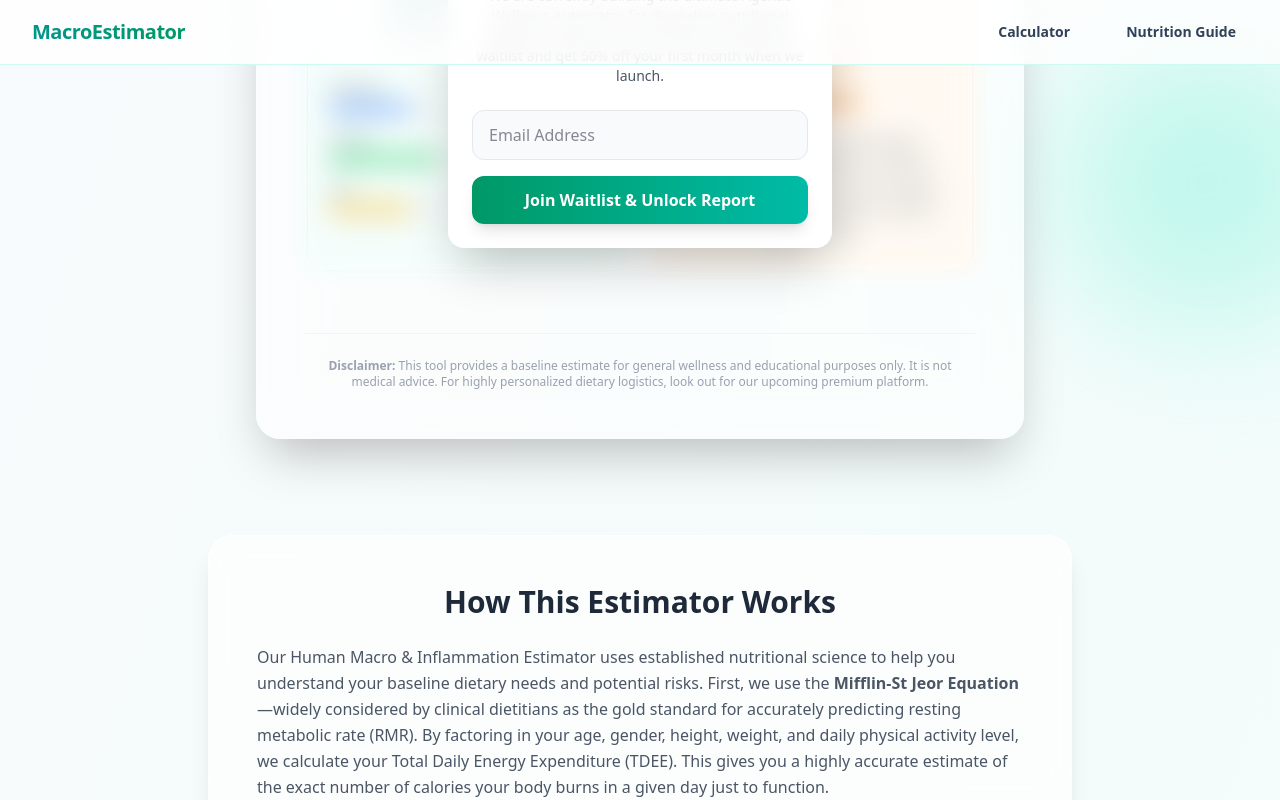
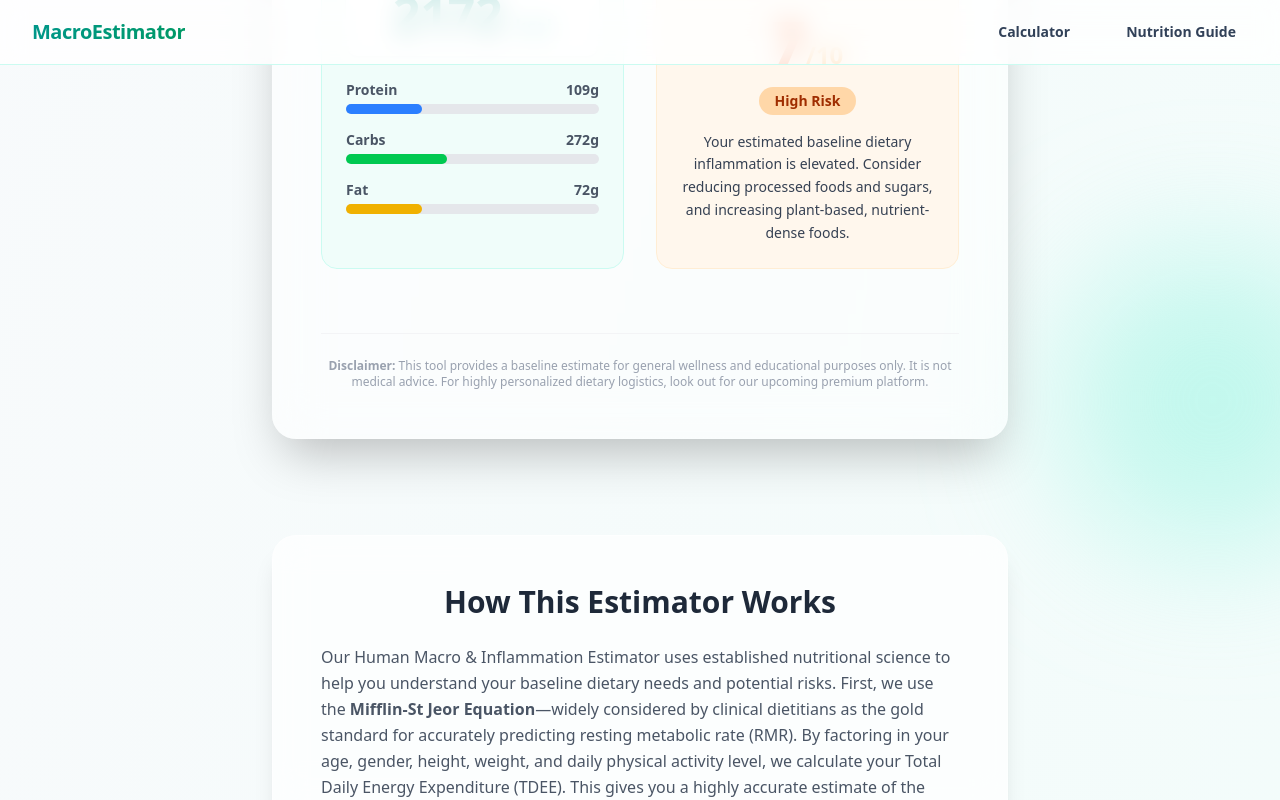
Before and after one commit to TheIyerGroup/macro-estimator, a Next.js app: page / in a window 1280 px wide. Both pictures are taken after a click on the button "Calculate My Results". Shown: the part 819-1619 px from the top of the page. Built offline with nearby package versions, Linux system fonts and the light colour scheme.

Commit message:
feat: enhance UI per AdSense guidelines, remove email gate, expand FAQ

```diff
--- a/src/app/page.tsx
+++ b/src/app/page.tsx
@@ -38,6 +38,30 @@ export default function Home() {
       answer: "Absolutely. As your body weight, activity level, or primary health goals shift (e.g., transitioning from weight loss to muscle gain), your Total Daily Energy Expenditure will change. We recommend recalculating your baseline every 4 to 6 weeks, or whenever you experience a significant plateau, to ensure your nutritional targets continue to align with your metabolic reality.",
       sourceTitle: "Source: NIDDK - Diet & Nutrition Myths",
       sourceUrl: "https://www.niddk.nih.gov/health-information/weight-management/myths-nutrition-physical-activity"
+    },
+    {
+      question: "What is the true difference between macronutrients and micronutrients?",
+      answer: "Macronutrients (proteins, carbs, fats) are required in large quantities to provide the body with calories, or kinetic energy. Micronutrients (vitamins and minerals) are required in smaller amounts to orchestrate cellular functions, immune defense, and bone health. Our calculator optimizes your macro split, but sourcing those macros from whole foods will ensure your micronutrients are covered too.",
+      sourceTitle: "Source: WHO - Nutrients",
+      sourceUrl: "https://www.who.int/health-topics/nutrition"
+    },
+    {
+      question: "How accurate is the Dietary Inflammation Score?",
+      answer: "Our Dietary Inflammation Score is an educational baseline derived from wide-scale epidemiological data. It compares the known inflammatory index of your chosen diet profile against your baseline body composition and activity level. It is highly accurate at signaling broad risk trends, but it cannot replace a clinical blood test measuring actual systemic inflammatory markers like C-Reactive Protein (CRP).",
+      sourceTitle: "Source: PubMed - Dietary Inflammatory Index",
+      sourceUrl: "https://pubmed.ncbi.nlm.nih.gov/24336255/"
+    },
+    {
+      question: "Can I use this tool if I am pregnant or nursing?",
+      answer: "While the underlying equations are mathematically sound, pregnant and nursing women have significantly elevated metabolic demands and specialized nutritional needs. You should add an energetic premium to the baseline provided here and consult extensively with your OB-GYN or a registered dietitian before altering your diet during pregnancy.",
+      sourceTitle: "Source: ACOG - Nutrition During Pregnancy",
+      sourceUrl: "https://www.acog.org/womens-health/faqs/nutrition-during-pregnancy"
+    },
+    {
+      question: "How do I translate these macro targets into my daily meals?",
+      answer: "Once you have your calculated macro targets (e.g., 150g protein, 200g carbs, 65g fat), the most effective way to hit them is by using a digital food scale and parsing your ingredients through a tracking app like Cronometer or MyFitnessPal. Over time, you will intuitively learn what a 30g protein serving of chicken breast or a 40g carbohydrate serving of oats looks like.",
+      sourceTitle: "Source: USDA - MyPlate Plan",
+      sourceUrl: "https://www.myplate.gov/myplate-plan"
     }
   ];
 
@@ -65,8 +89,13 @@ export default function Home() {
       <div className="absolute top-[20%] right-[-5%] w-72 h-72 bg-teal-200 rounded-full mix-blend-multiply filter blur-3xl opacity-50 animate-blob animation-delay-2000 pointer-events-none"></div>
       <div className="absolute bottom-[-10%] left-[20%] w-80 h-80 bg-cyan-200 rounded-full mix-blend-multiply filter blur-3xl opacity-50 animate-blob animation-delay-4000 pointer-events-none"></div>
 
-      {/* Main Layout Grid - Centered Application Area */}
+      {/* Main Layout Grid - Centered Application Area with Margins for Future Ads */}
       <div className="w-full flex justify-center">
+
+        {/* Left Ad Space Reserved */}
+        <aside className="hidden xl:block w-64 flex-shrink-0 bg-transparent relative z-0 pt-24 px-4 pb-8">
+          {/* Reserved for Future Placement */}
+        </aside>
 
         {/* Center Content Column */}
         <div className="flex-1 max-w-4xl px-4 pt-16 md:pt-24 relative z-10 w-full">
@@ -143,6 +172,11 @@ export default function Home() {
 
         </div>
 
+        {/* Right Ad Space Reserved */}
+        <aside className="hidden xl:block w-64 flex-shrink-0 bg-transparent relative z-0 pt-24 px-4 pb-8">
+          {/* Reserved for Future Placement */}
+        </aside>
+
       </div>
     </main>
   );
--- a/src/components/Calculator.tsx
+++ b/src/components/Calculator.tsx
@@ -32,8 +32,6 @@ export default function Calculator() {
         { value: 'low_carb', label: 'Low Carb' },
     ];
     const [results, setResults] = useState<{ macros: MacroResults; inflammation: InflammationResult } | null>(null);
-    const [emailLocked, setEmailLocked] = useState(true);
-    const [email, setEmail] = useState('');
 
     const handleInputChange = (e: React.ChangeEvent<HTMLInputElement | HTMLSelectElement>) => {
         const { name, value } = e.target;
@@ -49,14 +47,6 @@ export default function Calculator() {
         const inflammation = calculateInflammationScore(formData);
         setResults({ macros, inflammation });
         setStep(2);
-    };
-
-    const handleEmailSubmit = (e: React.FormEvent) => {
-        e.preventDefault();
-        if (email) {
-            // In a real app, send email to backend here
-            setEmailLocked(false);
-        }
     };
 
     return (
@@ -152,24 +142,8 @@ export default function Calculator() {
                     <h2 className="text-3xl font-extrabold text-gray-800 mb-8 border-b pb-4">Your Estimated Results</h2>
 
                     <div className="grid grid-cols-1 md:grid-cols-2 gap-8 mb-8 relative flex-grow">
-                        {/* Blurry overly if email is locked */}
-                        {emailLocked && (
-                            <div className="absolute inset-0 z-10 backdrop-blur-md bg-white/30 rounded-2xl flex flex-col items-center justify-center p-6 text-center shadow-inner border border-white/50">
-                                <div className="bg-white p-6 rounded-2xl shadow-2xl max-w-sm w-full mx-auto">
-                                    <h3 className="text-xl font-bold text-gray-800 mb-2">Get your baseline results!</h3>
-                                    <p className="text-sm text-gray-600 mb-6">We are currently building the ultimate Agentic Wellness Automator for deep-dive nutritional logistics. Enter your email to join the exclusive waitlist and get 50% off your first month when we launch.</p>
-                                    <form onSubmit={handleEmailSubmit}>
-                                        <input type="email" value={email} onChange={(e) => setEmail(e.target.value)} placeholder="Email Address" required className="w-full px-4 py-3 rounded-xl border border-gray-200 focus:ring-2 focus:ring-teal-500 focus:border-transparent transition-all outline-none bg-gray-50 mb-4" />
-                                        <button type="submit" className="w-full bg-gradient-to-r from-emerald-600 to-teal-500 text-white font-bold py-3 rounded-xl shadow-lg hover:shadow-xl transform transition-all active:scale-95">
-                                            Join Waitlist & Unlock Report
-                                        </button>
-                                    </form>
-                                </div>
-                            </div>
-                        )}
-
-                        {/* Results Content (Blurred if locked) */}
-                        <div className={`transition-all duration-700 ${emailLocked ? 'blur-sm select-none' : ''}`}>
+                        {/* Results Content */}
+                        <div className="transition-all duration-700">
                             <div className="bg-teal-50 rounded-2xl p-6 border border-teal-100 h-full flex flex-col">
                                 <h3 className="text-xl font-bold text-teal-800 mb-4">Daily Targets</h3>
                                 <div className="text-5xl font-black text-teal-600 mb-6 bg-white py-4 px-6 rounded-xl inline-block shadow-sm text-center">
@@ -208,7 +182,7 @@ export default function Calculator() {
                             </div>
                         </div>
 
-                        <div className={`transition-all duration-700 ${emailLocked ? 'blur-sm select-none' : ''}`}>
+                        <div className="transition-all duration-700">
                             <div className="bg-orange-50 rounded-2xl p-6 border border-orange-100 h-full flex flex-col justify-center text-center">
                                 <h3 className="text-xl font-bold text-orange-800 mb-2">Dietary Inflammation Score</h3>
                                 <div className="text-6xl font-black text-orange-600 my-4">
```
